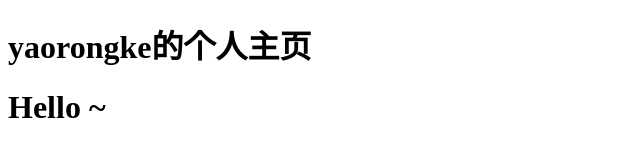
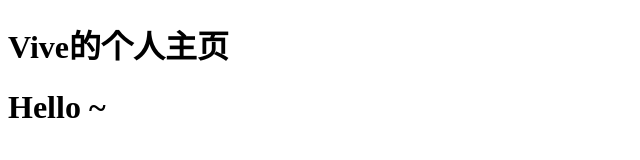
Before and after one commit to ZhengYi111/ZhengYi111.github.io, a plain HTML site: page index.html in a window 1280 px wide. Shown: the whole page, without its empty margins (0-640 px from the left). Drawn offline with Linux system fonts and the light colour scheme.

Commit message:
Update index.html

```diff
--- a/index.html
+++ b/index.html
@@ -5,7 +5,7 @@
     <title>yaorongke</title>
 </head>
 <body>
-    <h1>yaorongke的个人主页</h1>
+    <h1>Vive的个人主页</h1>
     <h1>Hello ~</h1>
 </body>
 </html>
```
